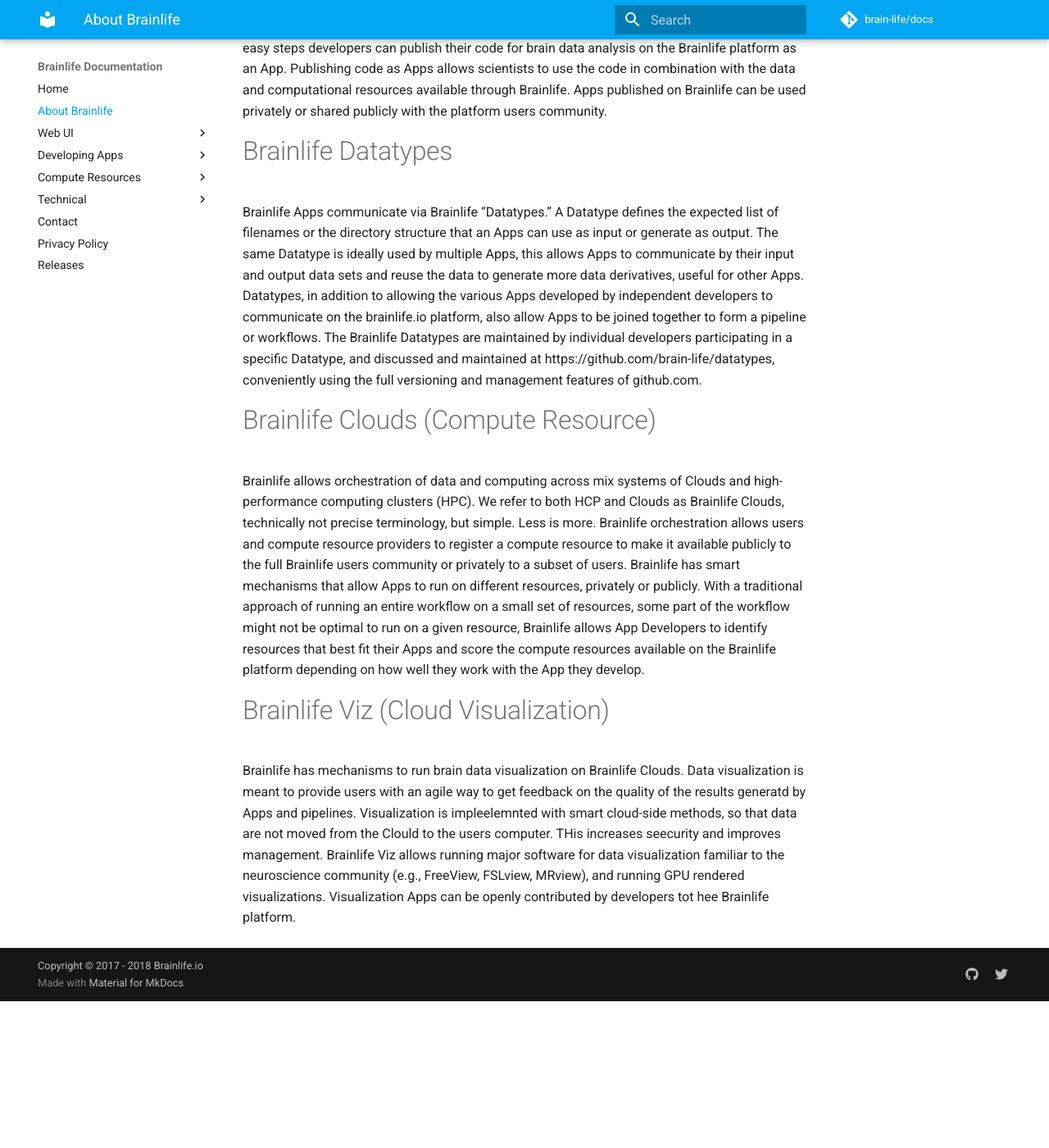
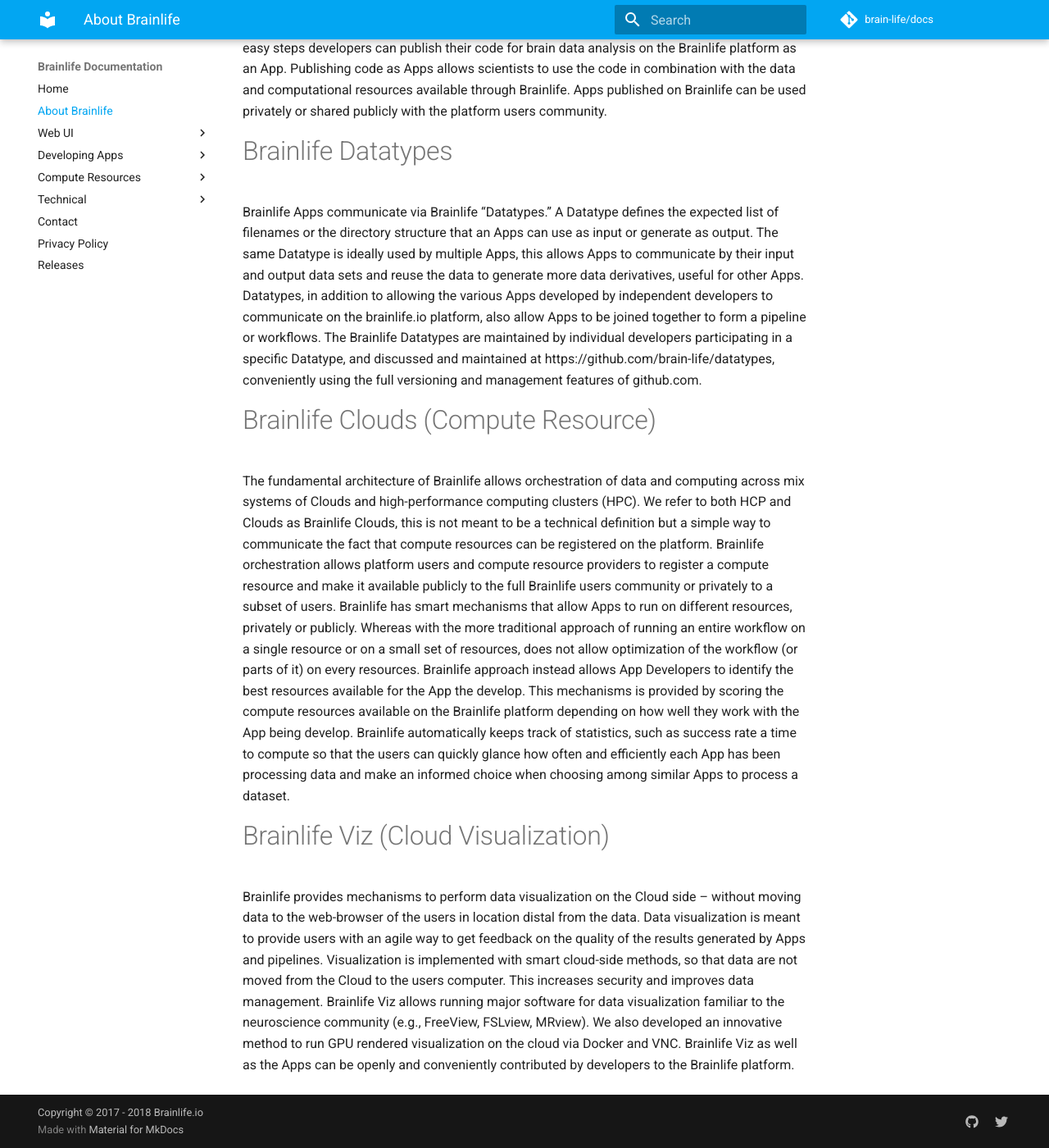
Before and after one commit to brainlife/docs, an MkDocs documentation site: the page built from docs/about.md, in a window 1280 px wide and 1400 px high, scrolled down 708 px. Shown: the whole window at 82% size. Built offline with MkDocs 1.6.1 and Material for MkDocs 9.7.7, drawn with Linux system fonts in a browser that asks for light colours; comment, search, counter and statistics services are not loaded; old or Windows-style settings are respelled for this version of MkDocs; before the commit the page ends 1929 px from its top, so only the background shows below that.

Commit message:
Synched with NSF report.
Several changes to the text while working on the report.

```diff
--- a/docs/about.md
+++ b/docs/about.md
@@ -26,8 +26,8 @@
 
 # Brainlife Clouds (Compute Resource)
 
-Brainlife allows orchestration of data and computing across mix systems of Clouds and high-performance computing clusters (HPC). We refer to both HCP and Clouds as Brainlife Clouds, technically not precise terminology, but simple. Less is more. Brainlife orchestration allows users and compute resource providers to register a compute resource to make it available publicly to the full Brainlife users community or privately to a subset of users. Brainlife has smart mechanisms that allow Apps to run on different resources, privately or publicly. With a traditional approach of running an entire workflow on a small set of resources, some part of the workflow might not be optimal to run on a given resource, Brainlife allows App Developers to identify resources that best fit their Apps and score the compute resources available on the Brainlife platform depending on how well they work with the App they develop.
+The fundamental architecture of Brainlife allows orchestration of data and computing across mix systems of Clouds and high-performance computing clusters (HPC). We refer to both HCP and Clouds as Brainlife Clouds, this is not meant to be a technical definition but a simple way to communicate the fact that compute resources can be registered on the platform. Brainlife orchestration allows platform users and compute resource providers to register a compute resource and make it available publicly to the full Brainlife users community or privately to a subset of users. Brainlife has smart mechanisms that allow Apps to run on different resources, privately or publicly. Whereas with the more traditional approach of running an entire workflow on a single resource or on a small set of resources, does not allow optimization of the workflow (or parts of it) on every resources. Brainlife approach instead allows App Developers to identify the best resources available for the App the develop. This mechanisms is provided by scoring the compute resources available on the Brainlife platform depending on how well they work with the App being develop. Brainlife automatically keeps track of statistics, such as success rate a time to compute so that the users can quickly glance how often and efficiently each App has been processing data and make an informed choice when choosing among similar Apps to process a dataset.
 
 # Brainlife Viz (Cloud Visualization)
 
-Brainlife has mechanisms to run brain data visualization on Brainlife Clouds. Data visualization is meant to provide users with an agile way to get feedback on the quality of the results generatd by Apps and pipelines. Visualization is impleelemnted with smart cloud-side methods, so that data are not moved from the Clould to the users computer. THis increases seecurity and improves management. Brainlife Viz allows running major software for data visualization familiar to the neuroscience community (e.g., FreeView, FSLview, MRview), and running GPU rendered visualizations. Visualization Apps can be openly contributed by developers tot hee Brainlife platform.
+Brainlife provides mechanisms to perform data visualization on the Cloud side – without moving data to the web-browser of the users in location distal from the data. Data visualization is meant to provide users with an agile way to get feedback on the quality of the results generated by Apps and pipelines. Visualization is implemented with smart cloud-side methods, so that data are not moved from the Cloud to the users computer. This increases security and improves data management. Brainlife Viz allows running major software for data visualization familiar to the neuroscience community (e.g., FreeView, FSLview, MRview). We also developed an innovative method to run GPU rendered visualization on the cloud via Docker and VNC. Brainlife Viz as well as the Apps can be openly and conveniently contributed by developers to the Brainlife platform.
```
